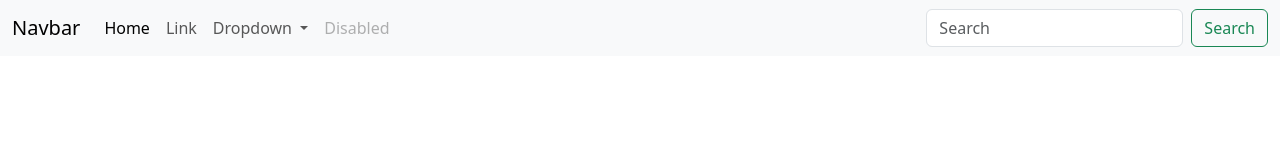
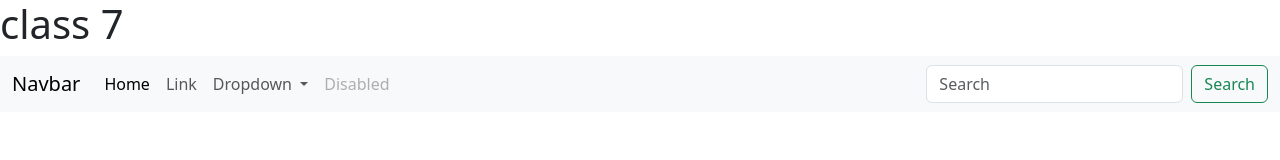
Before and after one commit to Rakib404H/Bootstrap-Practice, a plain HTML site: page class7/index.html in a window 1280 px wide. Drawn offline with nearby package versions, Linux system fonts and the light colour scheme.

Commit message:
header added

```diff
--- a/class7/index.html
+++ b/class7/index.html
@@ -10,7 +10,7 @@
 </head>
 
 <body>
-
+<h1>class 7</h1>
     <nav class="navbar navbar-expand-lg bg-body-tertiary">
         <div class="container-fluid">
             <a class="navbar-brand" href="#">Navbar</a>
```
